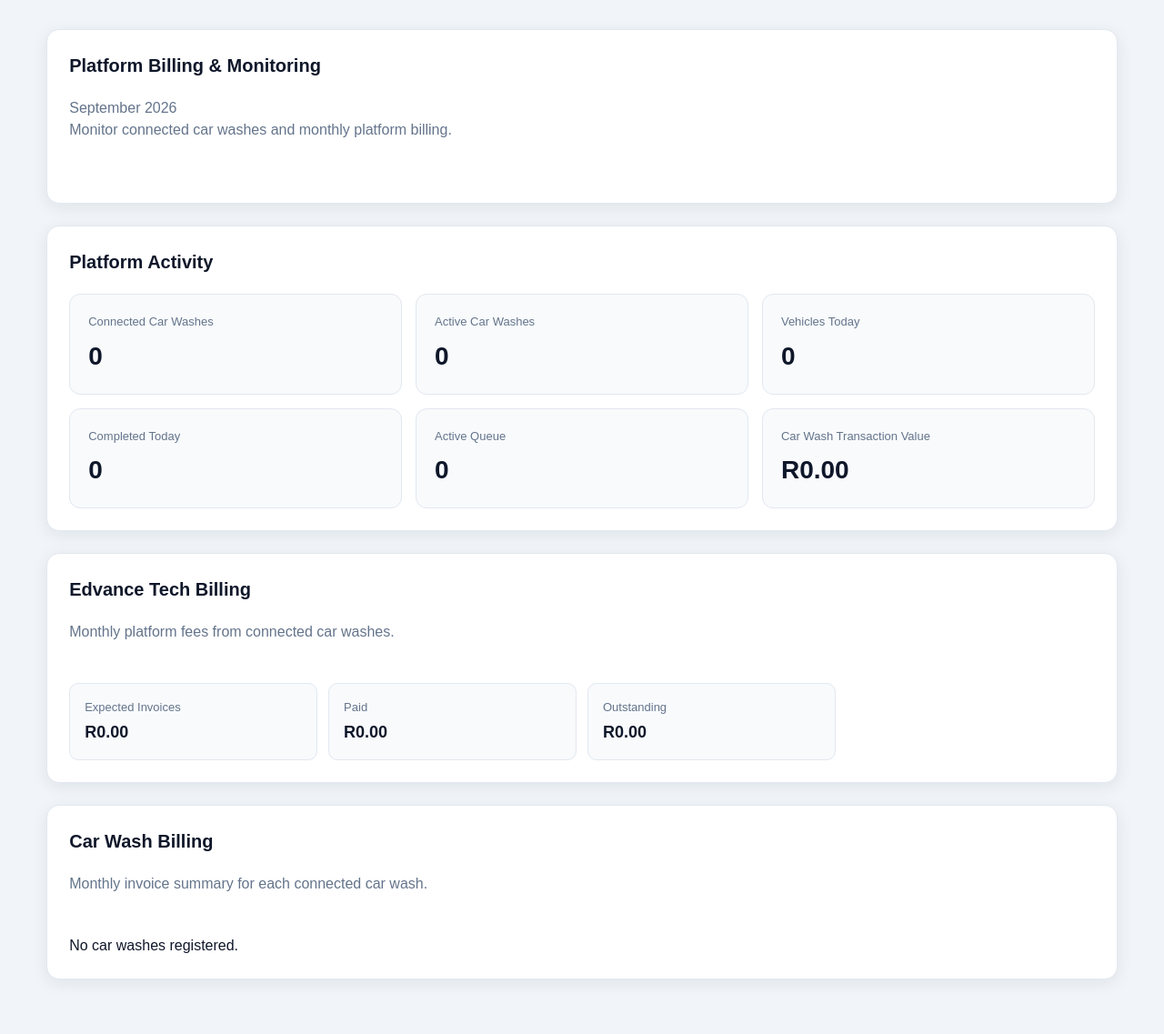
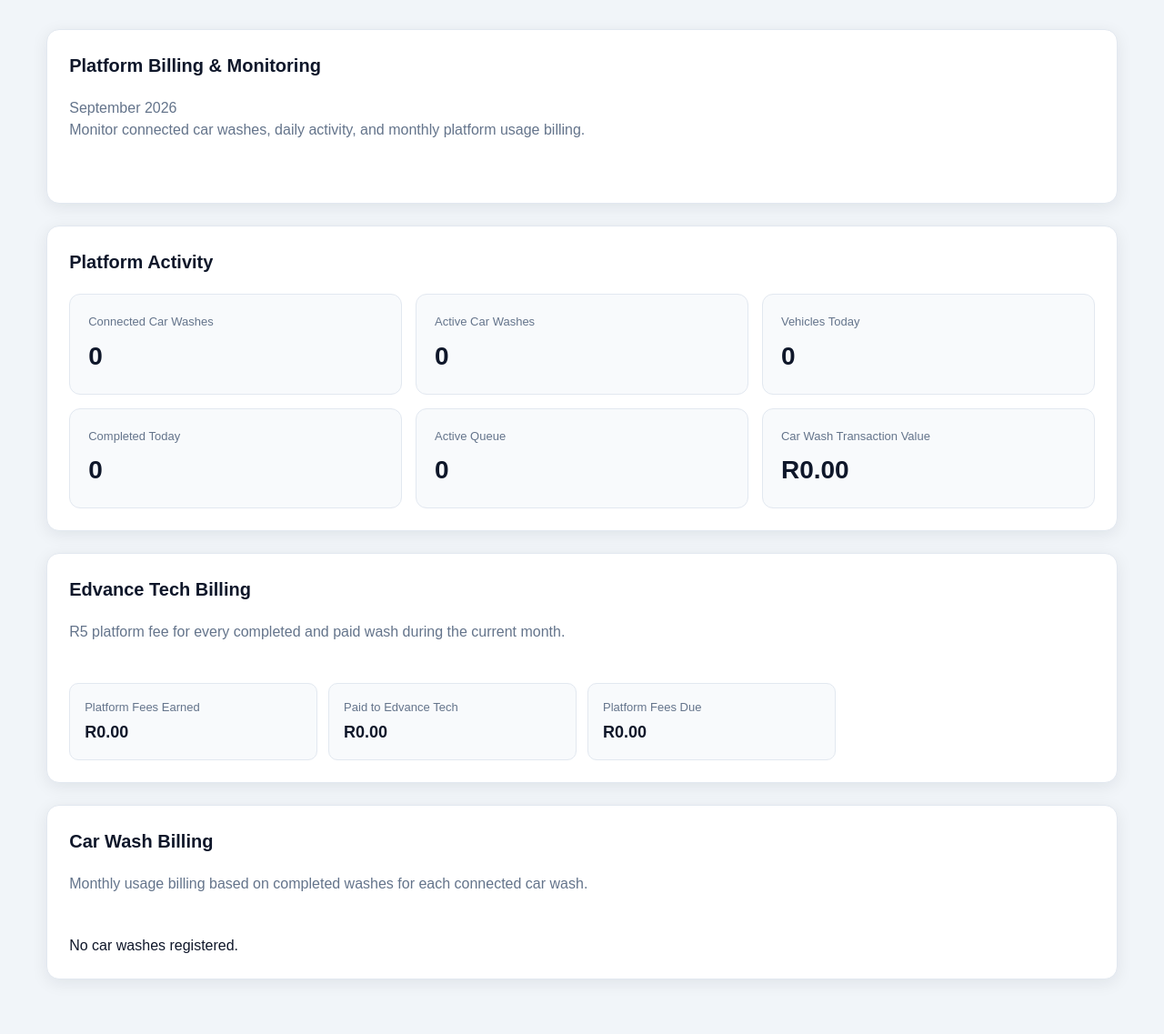
Before and after one commit to Chauke12345/Carwash-Connect, a Django app: page /platform/monitoring/ in a window 1280 px wide. Shown: the part 102-1239 px from the top of the page at 91% size. Run offline with Django 5.2, Linux system fonts and the light colour scheme; the visitor is signed in with stand-in values (Sample User, id 1); data that the repository does not hold is empty.

Commit message:
Change platform billing to R5 per completed wash

```diff
--- a/washes/templates/washes/platform_monitoring.html
+++ b/washes/templates/washes/platform_monitoring.html
@@ -74,8 +74,8 @@
                     </p>
 
                     <p class="form-description">
-                        Monitor connected car washes and monthly
-                        platform billing.
+                        Monitor connected car washes, daily activity,
+                        and monthly platform usage billing.
                     </p>
 
                 </div>
@@ -86,7 +86,7 @@
 
 
         <!-- =================================================
-             PLATFORM ACTIVITY
+             PLATFORM ACTIVITY - TODAY
         ================================================== -->
 
         <section class="dashboard-section">
@@ -190,7 +190,8 @@
                     <h2>Edvance Tech Billing</h2>
 
                     <p class="form-description">
-                        Monthly platform fees from connected car washes.
+                        R5 platform fee for every completed and paid
+                        wash during the current month.
                     </p>
 
                 </div>
@@ -200,10 +201,12 @@
 
             <div class="revenue-grid">
 
+                <!-- TOTAL PLATFORM FEES GENERATED -->
+
                 <div class="revenue-card">
 
                     <span>
-                        Expected Invoices
+                        Platform Fees Earned
                     </span>
 
                     <strong>
@@ -213,10 +216,12 @@
                 </div>
 
 
+                <!-- AMOUNT PAID TO EDVANCE TECH -->
+
                 <div class="revenue-card">
 
                     <span>
-                        Paid
+                        Paid to Edvance Tech
                     </span>
 
                     <strong>
@@ -226,10 +231,12 @@
                 </div>
 
 
+                <!-- CURRENT AMOUNT DUE -->
+
                 <div class="revenue-card">
 
                     <span>
-                        Outstanding
+                        Platform Fees Due
                     </span>
 
                     <strong>
@@ -256,8 +263,8 @@
                     <h2>Car Wash Billing</h2>
 
                     <p class="form-description">
-                        Monthly invoice summary for each connected
-                        car wash.
+                        Monthly usage billing based on completed
+                        washes for each connected car wash.
                     </p>
 
                 </div>
@@ -271,7 +278,9 @@
 
                     <article class="monitoring-card">
 
-                        <!-- BUSINESS -->
+                        <!-- =====================================
+                             CAR WASH INFORMATION
+                        ====================================== -->
 
                         <div class="monitoring-card-header">
 
@@ -305,7 +314,9 @@
                         </div>
 
 
-                        <!-- ACTIVITY -->
+                        <!-- =====================================
+                             TODAY'S ACTIVITY
+                        ====================================== -->
 
                         <div class="monitoring-stats">
 
@@ -325,7 +336,7 @@
                             <div>
 
                                 <span>
-                                    Completed
+                                    Completed Today
                                 </span>
 
                                 <strong>
@@ -337,7 +348,9 @@
                         </div>
 
 
-                        <!-- BUSINESS TRANSACTION VALUE -->
+                        <!-- =====================================
+                             CAR WASH BUSINESS REVENUE
+                        ====================================== -->
 
                         <div class="monitoring-revenue">
 
@@ -352,18 +365,20 @@
                         </div>
 
 
-                        <!-- EDVANCE BILLING -->
+                        <!-- =====================================
+                             EDVANCE TECH USAGE BILLING
+                        ====================================== -->
 
                         <div class="billing-summary">
 
                             <div>
 
                                 <span>
-                                    Monthly Platform Fee
+                                    Completed This Month
                                 </span>
 
                                 <strong>
-                                    R{{ item.monthly_fee|floatformat:2 }}
+                                    {{ item.monthly_completed_jobs }}
                                 </strong>
 
                             </div>
@@ -372,28 +387,25 @@
                             <div>
 
                                 <span>
-                                    Invoice Status
+                                    Fee Per Completed Wash
                                 </span>
 
-                                {% if item.billing_status == "paid" %}
+                                <strong>
+                                    R{{ item.fee_per_wash|floatformat:2 }}
+                                </strong>
 
-                                    <strong class="billing-paid">
-                                        Paid
-                                    </strong>
+                            </div>
 
-                                {% elif item.billing_status == "overdue" %}
 
-                                    <strong class="billing-overdue">
-                                        Overdue
-                                    </strong>
+                            <div>
 
-                                {% else %}
+                                <span>
+                                    Platform Fee Due
+                                </span>
 
-                                    <strong class="billing-pending">
-                                        Pending
-                                    </strong>
-
-                                {% endif %}
+                                <strong>
+                                    R{{ item.platform_fee_due|floatformat:2 }}
+                                </strong>
 
                             </div>
 
--- a/washes/views.py
+++ b/washes/views.py
@@ -755,43 +755,34 @@ def platform_monitoring(request):
         is_active=True
     ).count()
 
-    # =====================================================
-    # EDVANCE TECH BILLING
+        # =====================================================
+    # EDVANCE TECH BILLING - R5 PER COMPLETED WASH
     # =====================================================
 
-    expected_invoice_revenue = (
-        car_washes
-        .filter(
-            is_active=True
-        )
-        .aggregate(
-            total=Sum("monthly_fee")
-        )["total"] or 0
+    PLATFORM_FEE_PER_WASH = 5
+
+    # Paid and completed washes for the current month
+    monthly_completed_jobs = WashJob.objects.filter(
+        created_at__year=today.year,
+        created_at__month=today.month,
+        status="collected",
+        payment_status="paid",
+        car_wash__is_active=True,
     )
 
-    paid_invoice_revenue = (
-        car_washes
-        .filter(
-            is_active=True,
-            billing_status="paid"
-        )
-        .aggregate(
-            total=Sum("monthly_fee")
-        )["total"] or 0
+    monthly_completed_count = monthly_completed_jobs.count()
+
+    # R5 for every completed and paid wash
+    expected_invoice_revenue = (
+        monthly_completed_count * PLATFORM_FEE_PER_WASH
     )
 
+    # For now, accumulated usage is treated as outstanding
+    # until we add monthly invoice payment tracking.
+    paid_invoice_revenue = 0
+
     outstanding_invoice_revenue = (
-        car_washes
-        .filter(
-            is_active=True,
-            billing_status__in=[
-                "pending",
-                "overdue",
-            ]
-        )
-        .aggregate(
-            total=Sum("monthly_fee")
-        )["total"] or 0
+        expected_invoice_revenue
     )
 
     # =====================================================
@@ -817,6 +808,7 @@ def platform_monitoring(request):
         payment_status="paid"
     )
 
+
     # =====================================================
     # CAR WASH TRANSACTION VALUE
     # =====================================================
@@ -827,13 +819,17 @@ def platform_monitoring(request):
         )["total"] or 0
     )
 
-    # =====================================================
+        # =====================================================
     # INDIVIDUAL CAR WASH DATA
     # =====================================================
 
     car_wash_data = []
 
     for car_wash in car_washes:
+
+        # =================================================
+        # TODAY'S OPERATIONS FOR THIS CAR WASH
+        # =================================================
 
         wash_jobs = today_jobs.filter(
             car_wash=car_wash
@@ -854,36 +850,63 @@ def platform_monitoring(request):
             payment_status="paid"
         )
 
+        # Today's car wash transaction value
         transaction_value = (
             wash_paid.aggregate(
                 total=Sum("amount")
             )["total"] or 0
         )
 
+        # =================================================
+        # ACTIVE STAFF
+        # =================================================
+
         staff_count = StaffProfile.objects.filter(
             car_wash=car_wash,
             is_active=True
         ).count()
 
+        # =================================================
+        # EDVANCE TECH MONTHLY BILLING
+        # R5 PER COMPLETED + PAID WASH
+        # =================================================
+
+        monthly_completed_for_car_wash = (
+            monthly_completed_jobs.filter(
+                car_wash=car_wash
+            ).count()
+        )
+
+        platform_fee_due = (
+            monthly_completed_for_car_wash
+            * PLATFORM_FEE_PER_WASH
+        )
+
+        # =================================================
+        # DATA SENT TO PLATFORM DASHBOARD
+        # =================================================
+
         car_wash_data.append({
 
             "car_wash": car_wash,
 
-            # Operations
+            # Today's operations
             "total_jobs": wash_jobs.count(),
             "active_jobs": wash_active.count(),
             "completed_jobs": wash_completed.count(),
 
-            # Car wash business revenue
+            # Today's car wash revenue
             "transaction_value": transaction_value,
 
             # Staff
             "staff_count": staff_count,
 
             # Edvance Tech billing
-            "monthly_fee": car_wash.monthly_fee,
-            "billing_status": car_wash.billing_status,
+            "monthly_completed_jobs": monthly_completed_for_car_wash,
+            "fee_per_wash": PLATFORM_FEE_PER_WASH,
+            "platform_fee_due": platform_fee_due,
         })
+
 
     # =====================================================
     # CONTEXT
```
